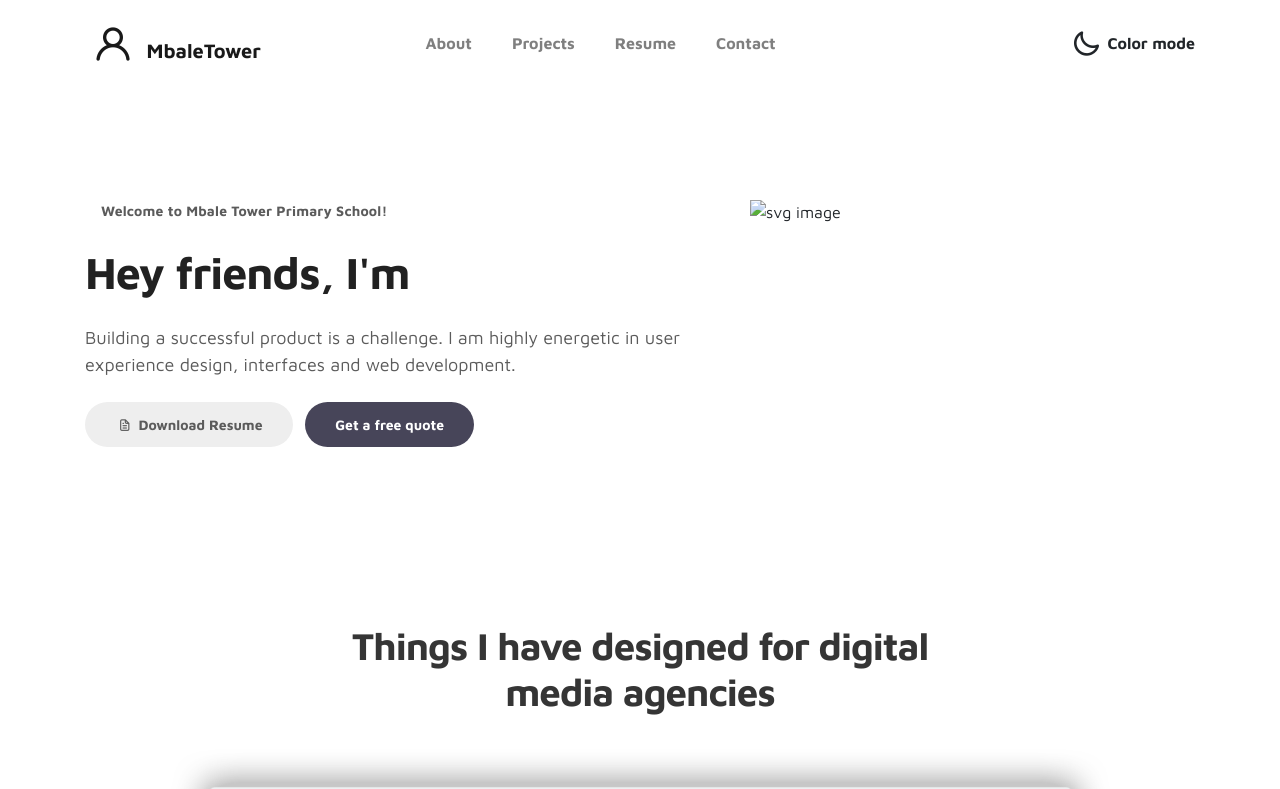
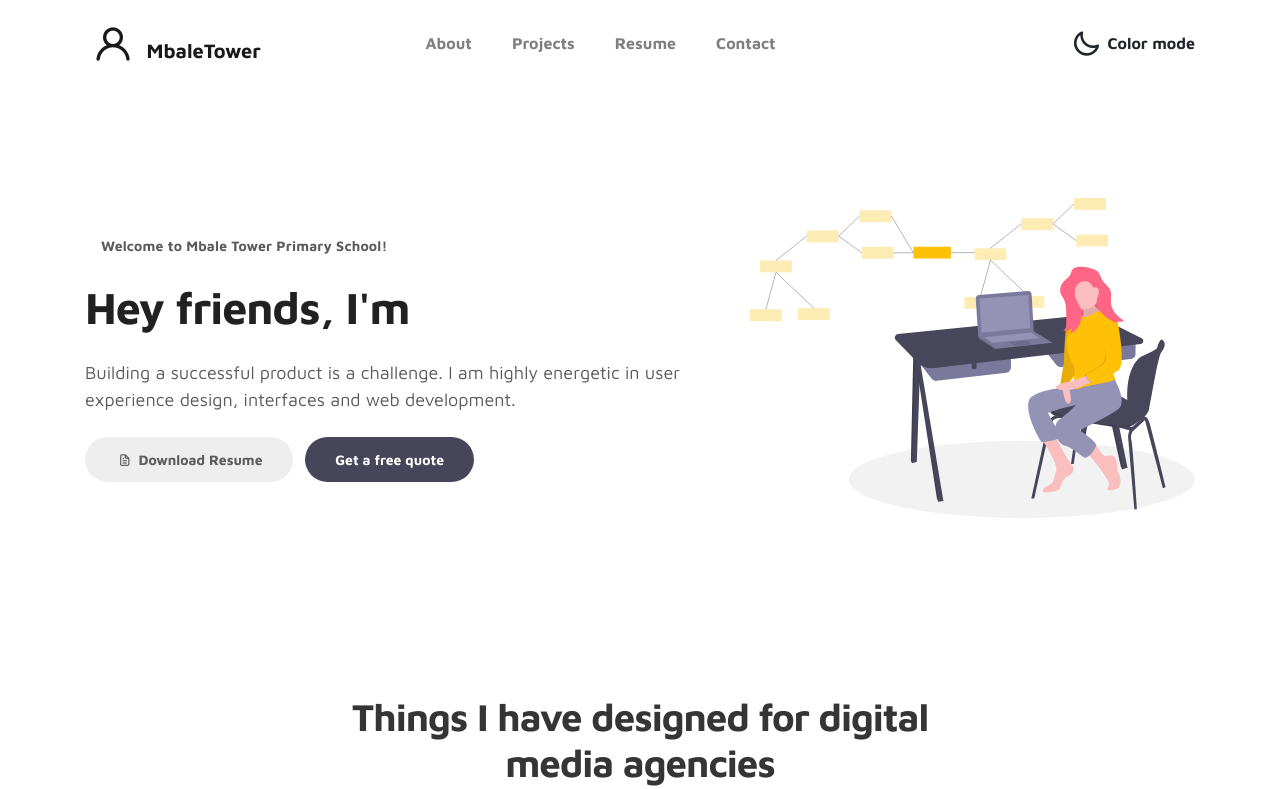
Before and after one commit to nategeissa4555-glitch/mbale_tower, a plain HTML site: page index.html in a window 1280 px wide. Shown: the top 789 px of the page. Drawn offline with Linux system fonts and the light colour scheme.

Commit message:
Update index.html

```diff
--- a/index.html
+++ b/index.html
@@ -94,7 +94,7 @@ https://www.tooplate.com/view/2115-marvel
 
                 <div class="col-lg-5 col-md-12 col-12">
                     <div class="about-image svg">
-                        <img src="images/undraw/mbale tower logo.png" class="img-fluid" alt="svg image">
+                        <img src="images/undraw/undraw_software_engineer_lvl5.svg" class="img-fluid" alt="svg image">
                     </div>
                 </div>
 
```
